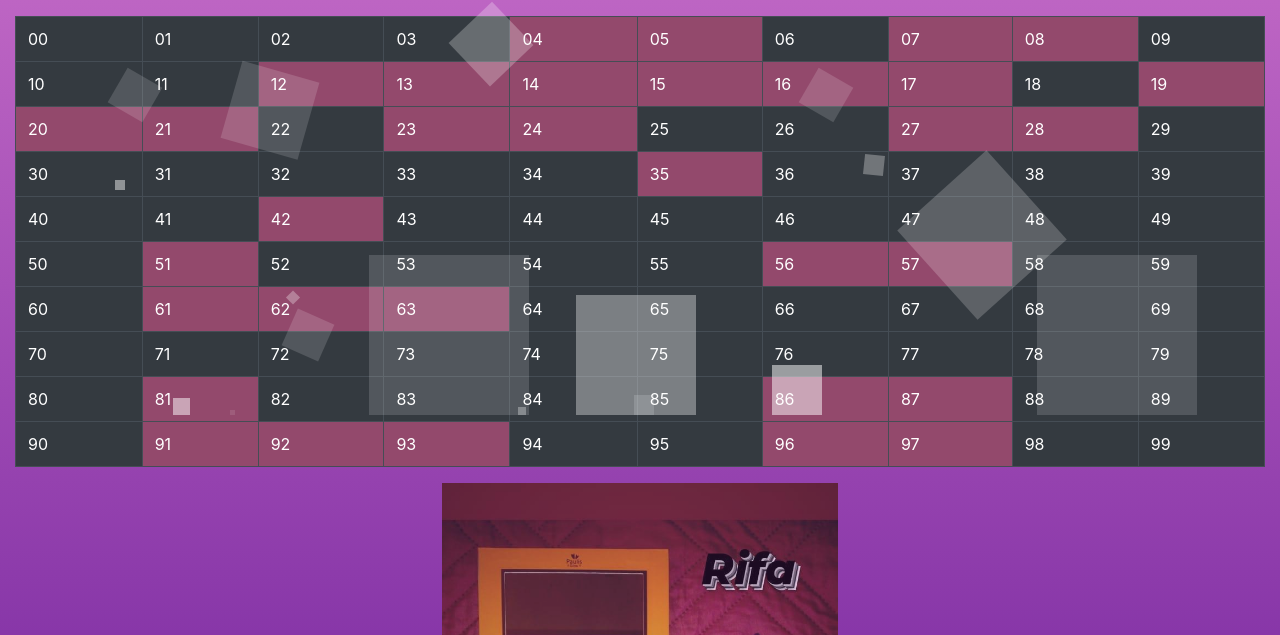
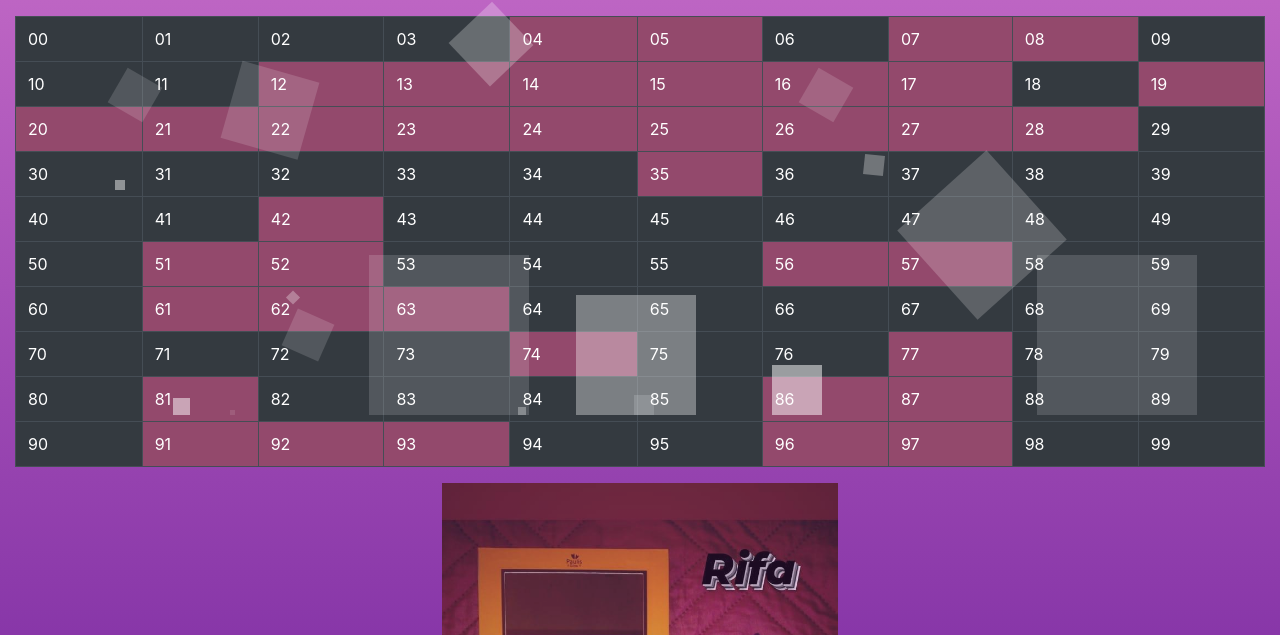
Before and after one commit to jfsaenzr/RifaJade, a plain HTML site: page index.html in a window 1280 px wide. Shown: the part 465-1100 px from the top of the page. Drawn offline with Linux system fonts and the light colour scheme.

Commit message:
Add files via upload

```diff
--- a/index.html
+++ b/index.html
@@ -52,11 +52,11 @@
                             <tr>
                                 <td class="vendida">20</td>
                                 <td class="vendida">21</td>
-                                <td>22</td>
+                                <td class="vendida">22</td>
                                 <td class="vendida">23</td>
                                 <td class="vendida">24</td>
-                                <td>25</td>
-                                <td>26</td>
+                                <td class="vendida">25</td>
+                                <td class="vendida">26</td>
                                 <td class="vendida">27</td>
                                 <td class="vendida">28</td>
                                 <td>29</td>
@@ -88,7 +88,7 @@
                             <tr>
                                 <td>50</td>
                                 <td class="vendida">51</td>
-                                <td>52</td>
+                                <td class="vendida">52</td>
                                 <td>53</td>
                                 <td>54</td>
                                 <td>55</td>
@@ -114,10 +114,10 @@
                                 <td>71</td>
                                 <td>72</td>
                                 <td>73</td>
-                                <td>74</td>
+                                <td class="vendida">74</td>
                                 <td>75</td>
                                 <td>76</td>
-                                <td>77</td>
+                                <td class="vendida">77</td>
                                 <td>78</td>
                                 <td>79</td>
                             </tr>
```
